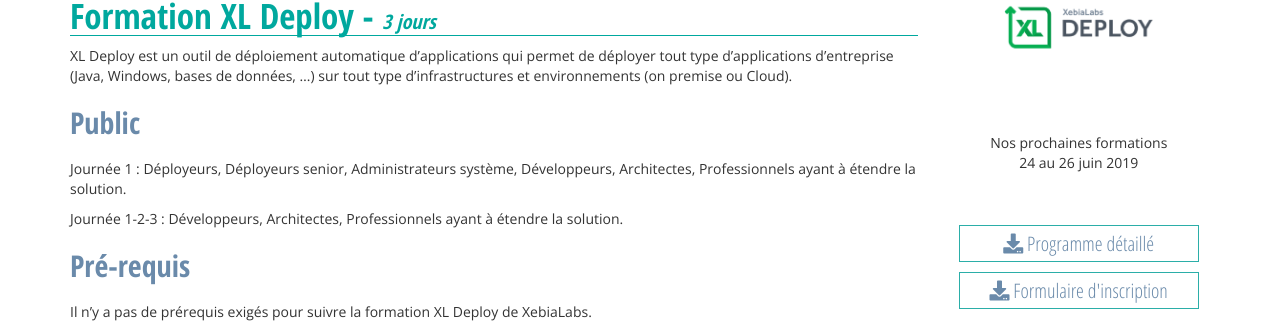
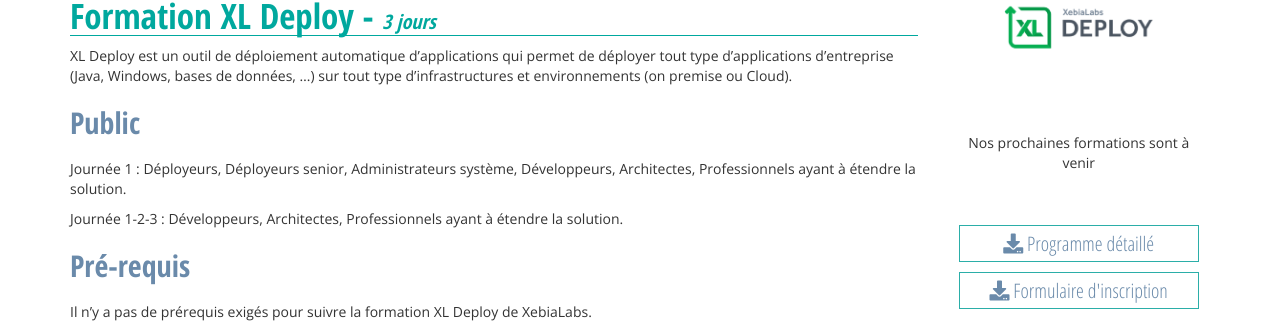
Before and after one commit to wescale/wescale-site, a Jekyll site: the page built from _formations/Formation-XL-Deploy.md, in a window 1280 px wide and 900 px high. Shown: the part 108-435 px from the top of the window. Built offline with Jekyll 4.4.1, drawn with Linux system fonts in a browser that asks for light colours; nearby versions of some CDN libraries; comment, search, counter and statistics services are not loaded.

Commit message:
Update Formation-XL-Deploy.md

```diff
--- a/_formations/Formation-XL-Deploy.md
+++ b/_formations/Formation-XL-Deploy.md
@@ -10,8 +10,8 @@
 img: /images/formations/xl-deploy.png
 formateur_img: /images/wewes/avatar.png
 subtitle: |
-    Nos prochaines formations<br>
-    24 au 26 juin 2019
+    Nos prochaines formations sont à venir<br>
+
 pdf: /pdf/Formation-xl-deploy-wescale-xebialabs.pdf
 duree: 3 jours
 tarif: 2 350 €
```
